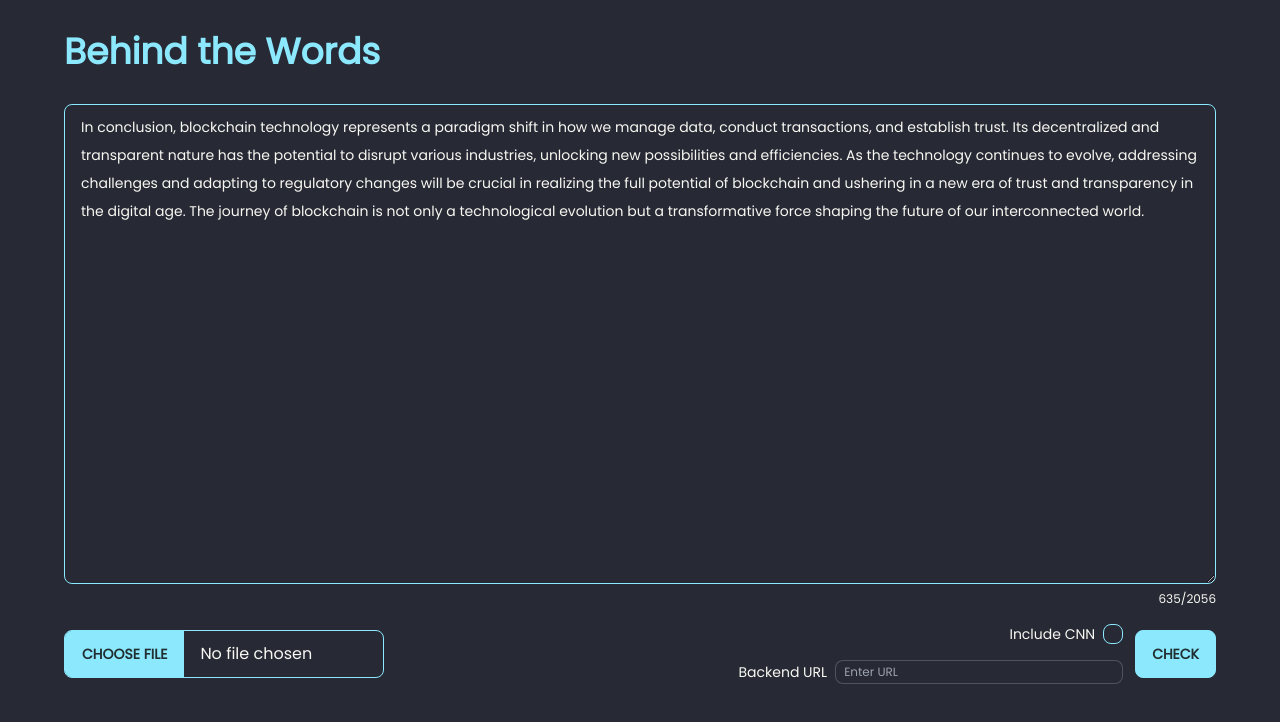
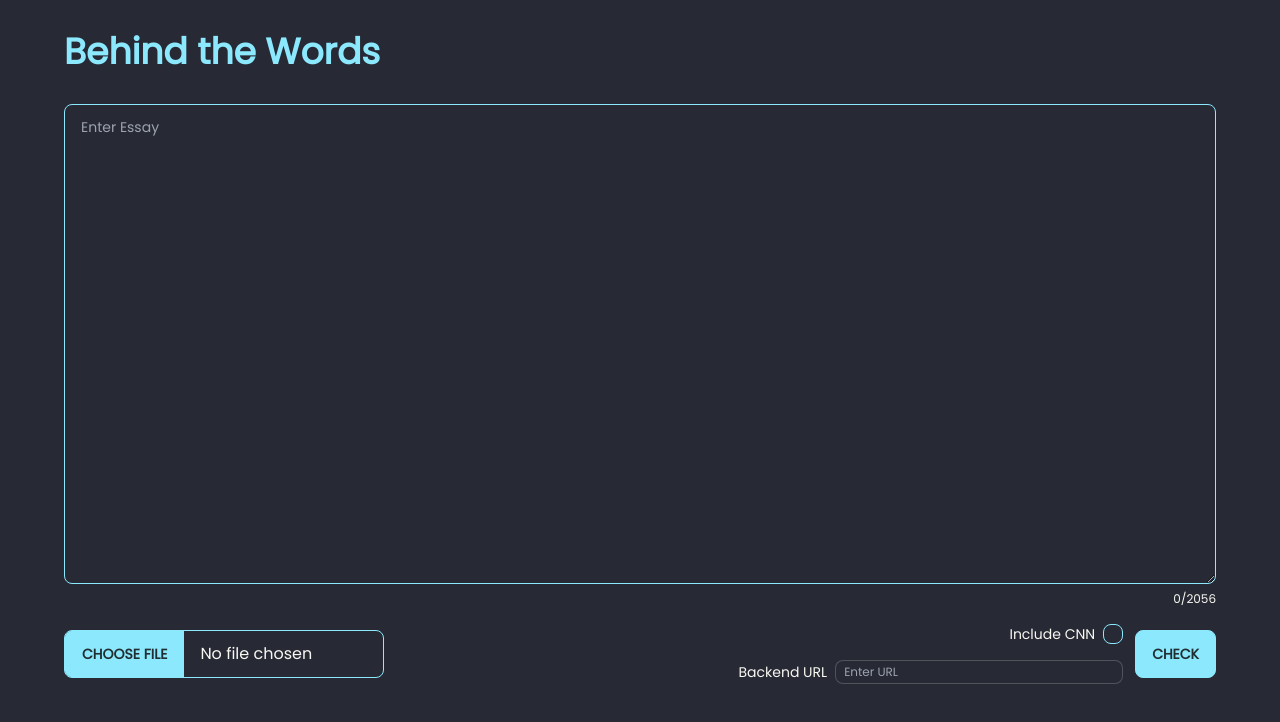
Before and after one commit to RobinPH/behind-the-words-web, a SvelteKit app: page / in a window 1280 px wide. Shown: the top 722 px of the page. Built offline with nearby package versions, Linux system fonts and the light colour scheme.

Commit message:
Removed temporary input text

```diff
--- a/src/routes/+page.svelte
+++ b/src/routes/+page.svelte
@@ -16,8 +16,7 @@
 	import Subjectivity from '$lib/RelevantFeatures/Subjectivity.svelte';
 	import TextareaInput from '$lib/TextareaInput.svelte';
 
-	let text =
-		'In conclusion, blockchain technology represents a paradigm shift in how we manage data, conduct transactions, and establish trust. Its decentralized and transparent nature has the potential to disrupt various industries, unlocking new possibilities and efficiencies. As the technology continues to evolve, addressing challenges and adapting to regulatory changes will be crucial in realizing the full potential of blockchain and ushering in a new era of trust and transparency in the digital age. The journey of blockchain is not only a technological evolution but a transformative force shaping the future of our interconnected world.';
+	let text = '';
 
 	let result: any;
 	let includeCNN: boolean;
```
